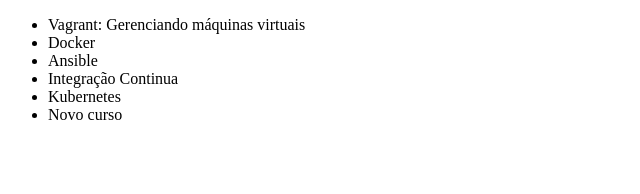
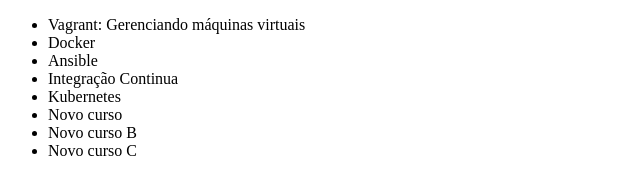
Before and after one commit to WendelGithub/cursogit, a plain HTML site: page index.html in a window 1280 px wide. Shown: the whole page, without its empty margins (0-640 px from the left). Drawn offline with Linux system fonts and the light colour scheme.

Commit message:
Cursos A e B

```diff
--- a/index.html
+++ b/index.html
@@ -12,6 +12,8 @@
         <li>Integração Continua</li>
         <li>Kubernetes</li>
         <li>Novo curso</li>
+        <li>Novo curso B</li>
+        <li>Novo curso C</li>
     </ul>
 </body>
 </html>
```
